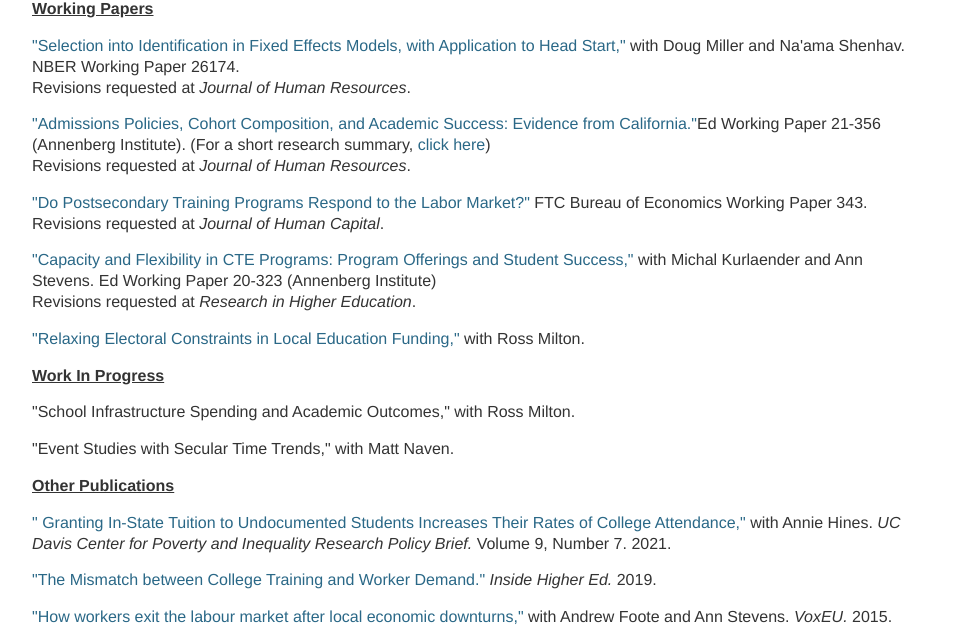
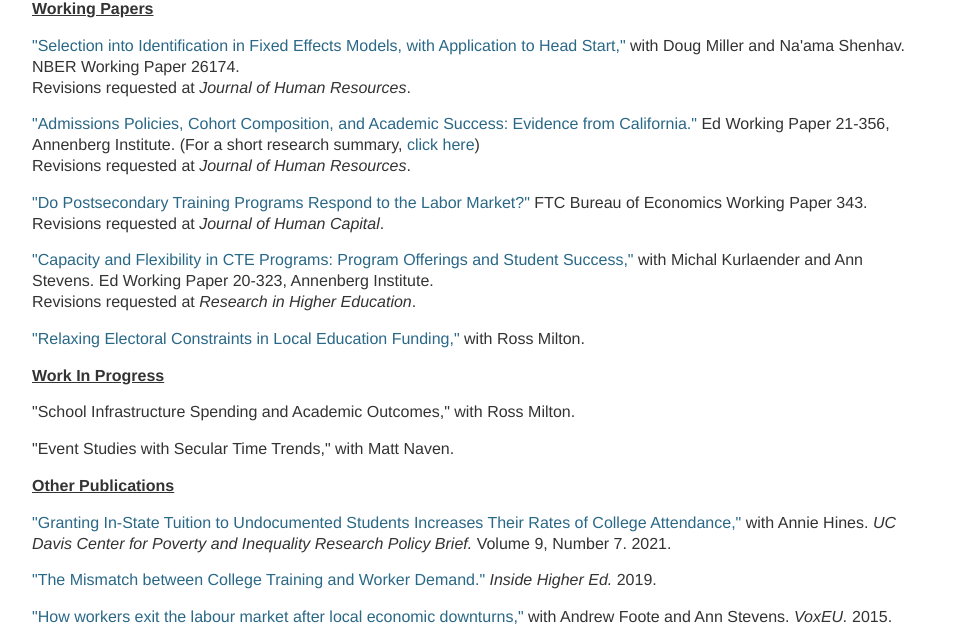
Before and after one commit to mzgrosz/mzgrosz.github.io, a Jekyll site: the page built from research/index.html, in a window 1280 px wide. Shown: the part 541-1167 px from the top of the page, without its empty margins (160-1116 px from the left). Built offline with Jekyll 4.4.1, drawn with Linux system fonts in a browser that asks for light colours.

```diff
--- a/research/index.html
+++ b/research/index.html
@@ -54,7 +54,7 @@ title: Michel Grosz
 	Revisions requested at <em> Journal of Human Resources</em>.<br>
 	</p>
 
-<p><a href="https://www.edworkingpapers.com/ai21-356">&quot;Admissions Policies, Cohort Composition, and Academic Success: Evidence from California.&quot;</a>Ed Working Paper 21-356 (Annenberg Institute). (For a short research summary, <a href="https://mzgrosz.github.io/research/grosz_adnlott_onepager.pdf">click here</a>)<br>
+<p><a href="https://www.edworkingpapers.com/ai21-356">&quot;Admissions Policies, Cohort Composition, and Academic Success: Evidence from California.&quot;</a> Ed Working Paper 21-356, Annenberg Institute. (For a short research summary, <a href="https://mzgrosz.github.io/research/grosz_adnlott_onepager.pdf">click here</a>)<br>
 	Revisions requested at <em> Journal of Human Resources</em>.<br>
 	</p>
 
@@ -64,7 +64,7 @@ title: Michel Grosz
 	<br>
 	--></p>
 
-<p><a href="https://www.edworkingpapers.com/index.php/ai20-323">&quot;Capacity and Flexibility in CTE Programs: Program Offerings and Student Success,&quot;</a> with Michal Kurlaender and Ann Stevens. Ed Working Paper 20-323 (Annenberg Institute)<br>
+<p><a href="https://www.edworkingpapers.com/index.php/ai20-323">&quot;Capacity and Flexibility in CTE Programs: Program Offerings and Student Success,&quot;</a> with Michal Kurlaender and Ann Stevens. Ed Working Paper 20-323, Annenberg Institute.<br>
 	Revisions requested at <em> Research in Higher Education</em>.<br>
 	</p>
 
@@ -86,7 +86,7 @@ title: Michel Grosz
 
 <p><b><u>Other Publications</u></b></p>
 
-<p><a href=" https://poverty.ucdavis.edu/post/granting-state-tuition-undocumented-students-increases-their-rates-college-attendance">&quot; Granting In-State Tuition to Undocumented Students Increases Their Rates of College Attendance,&quot;</a> with Annie Hines.  <em> UC Davis Center for Poverty and Inequality Research Policy Brief. </em> Volume 9, Number 7. 2021.<br></p>
+<p><a href=" https://poverty.ucdavis.edu/post/granting-state-tuition-undocumented-students-increases-their-rates-college-attendance">&quot;Granting In-State Tuition to Undocumented Students Increases Their Rates of College Attendance,&quot;</a> with Annie Hines.  <em> UC Davis Center for Poverty and Inequality Research Policy Brief. </em> Volume 9, Number 7. 2021.<br></p>
 <p><a href=" https://www.insidehighered.com/views/2019/07/10/community-colleges-should-be-more-responsive-labor-market-changes-opinion">&quot;The Mismatch between College Training and Worker Demand.&quot;</a><em> Inside Higher Ed. </em> 2019.<br></p>
 <p><a href=" https://voxeu.org/article/mass-layoffs-and-local-labour-market-exit">&quot;How workers exit the labour market after local economic downturns,&quot;</a> with Andrew Foote and Ann Stevens.  <em>VoxEU. </em> 2015.<br></p>
 <p><a href=" https://poverty.ucdavis.edu/policy-brief/community-college-career-technical-education-programs-significantly-increase-earnings ">&quot;Community College Career Technical Education Programs Significantly Increase Earnings,&quot;</a> with Michal Kurlaender and Ann Stevens.  <em> UC Davis Center for Poverty Research Policy Brief. </em> Volume 4, Number 5. 2015.<br></p>
```
